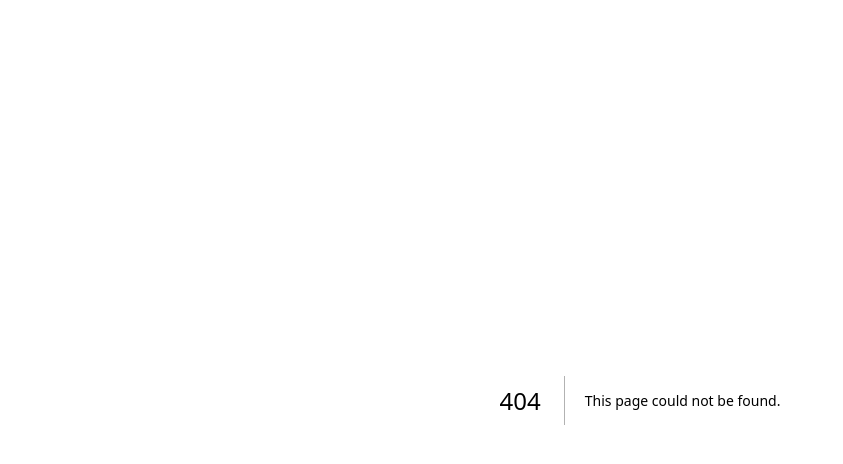
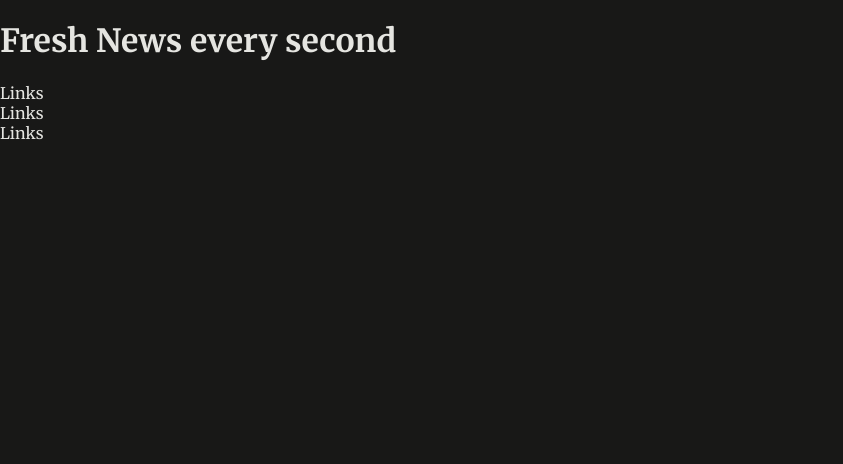
Before and after one commit to GenaPlem/next_js_news_app, a Next.js app: page /news in a window 1280 px wide. Before the commit this address had no page. Shown: the top 464 px of the page, without its empty margins (0-843 px from the left). Built offline with nearby package versions, Linux system fonts and the light colour scheme.

Commit message:
Add News page

```diff
--- /dev/null
+++ b/app/news/page.js
@@ -0,0 +1,12 @@
+export default function News() {
+  return (
+    <>
+      <h1>Fresh News every second</h1>
+      <ul>
+        <li>Links</li>
+        <li>Links</li>
+        <li>Links</li>
+      </ul>
+    </>
+  );
+}
```
